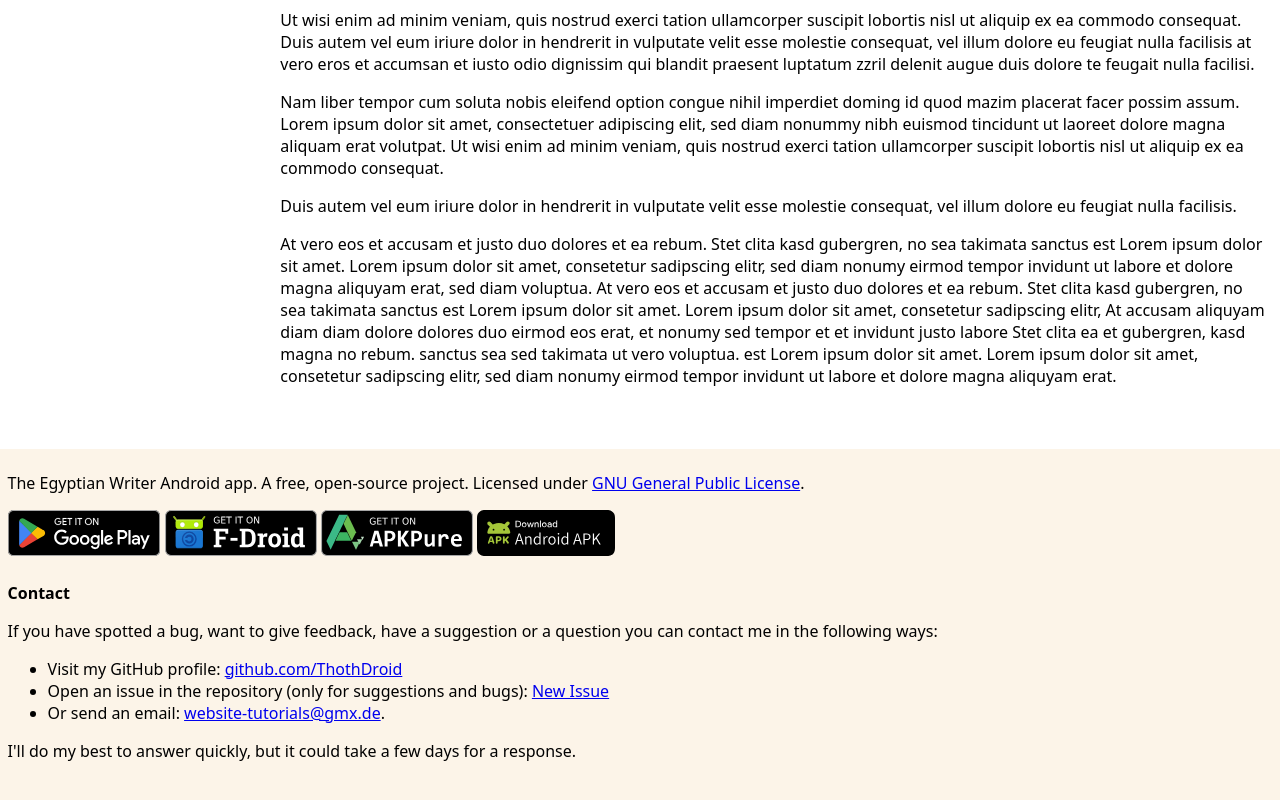
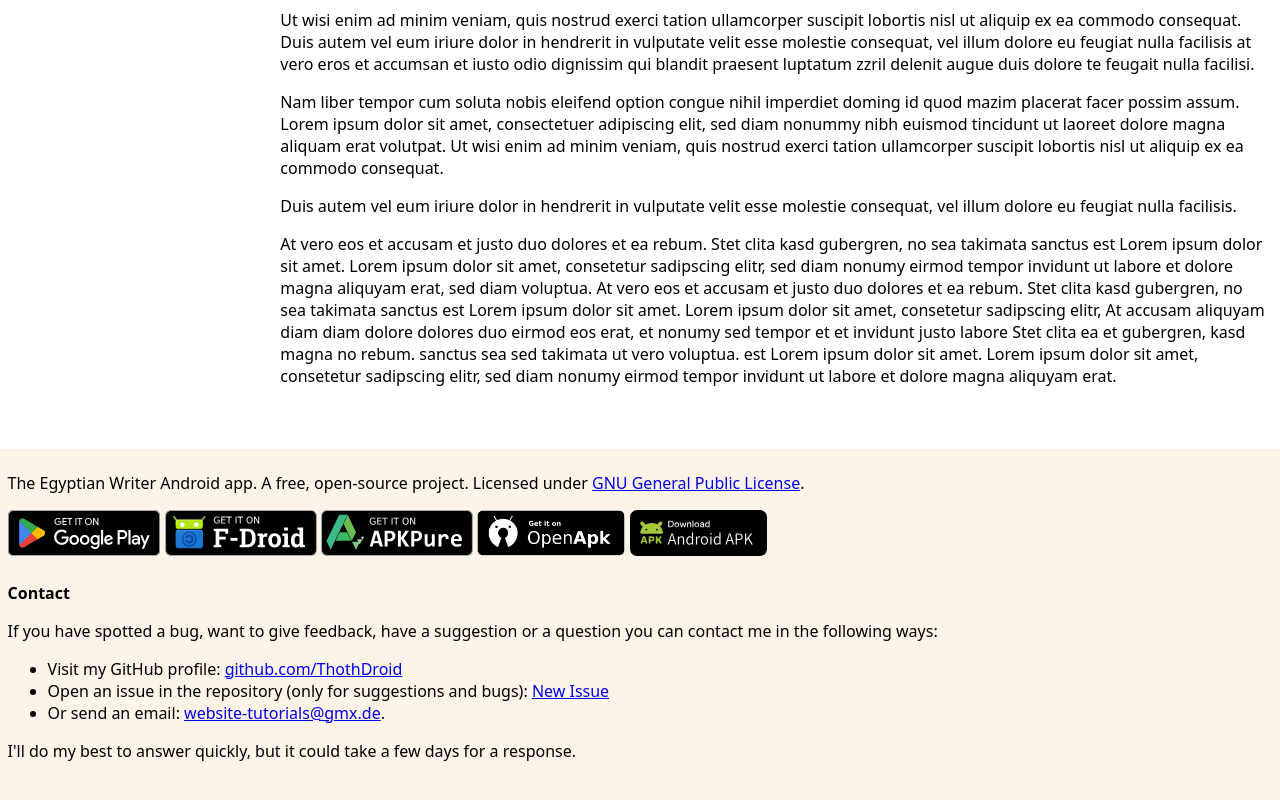
Before and after one commit to ThothDroid/egyptian-writer, a plain HTML site: page index.html in a window 1280 px wide. Shown: the part 2114-2914 px from the top of the page. Drawn offline with Linux system fonts and the light colour scheme; a web font is replaced by a local one.

Commit message:
index.html aktualisieren

```diff
--- a/index.html
+++ b/index.html
@@ -442,6 +442,15 @@
 					alt="Get it on APKPure"
 			/></a>
 			<a
+				href="https://www.openapk.net/egyptian-writer/com.blueapps.egyptianwriter/"
+				target="_blank"
+				title="Get it on OpenApk"
+				><img
+					class="download-badge"
+					src="images/GetItOnOpenApk.png"
+					alt="Get it on OpenApk"
+			/></a>
+			<a
 				href="https://github.com/ThothDroid/Egyptian_Writer/releases/latest/download/Egyptian_Writer.apk"
 				title="Download Android APK"
 				><img
```
